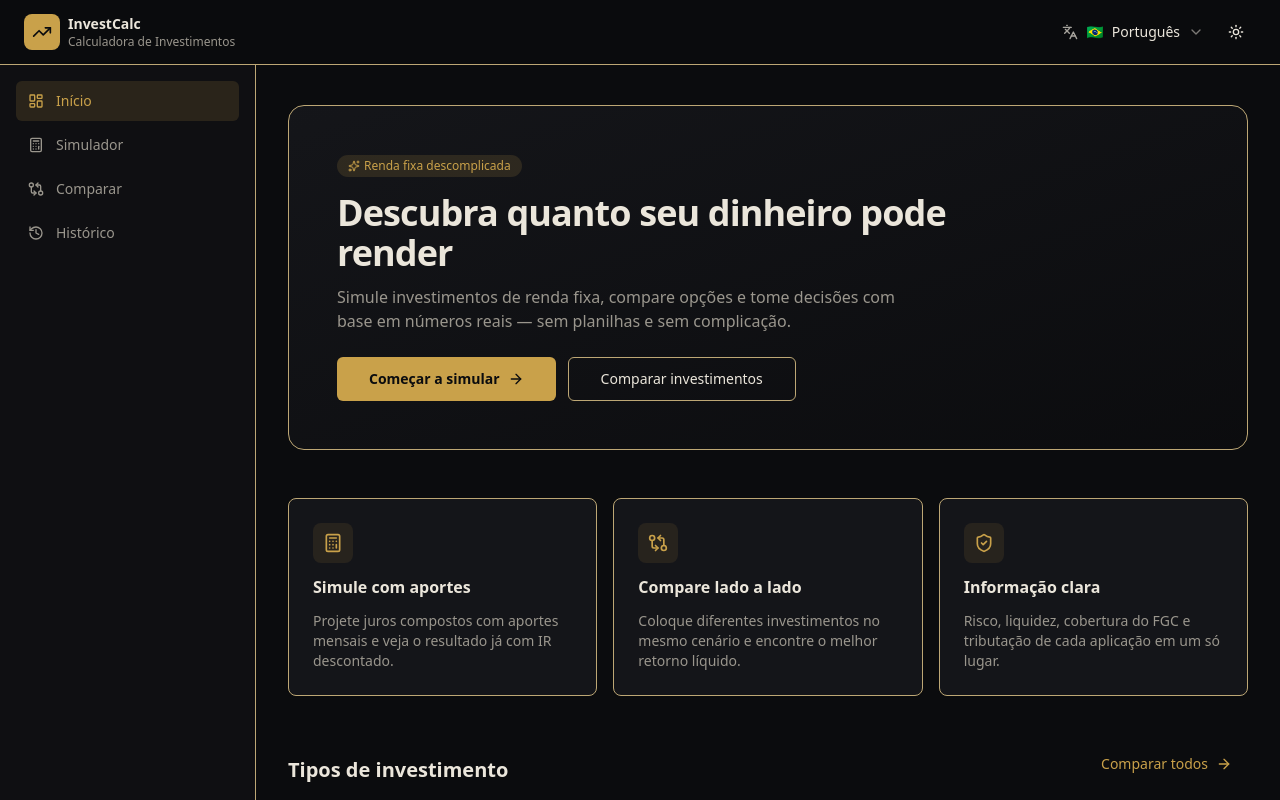
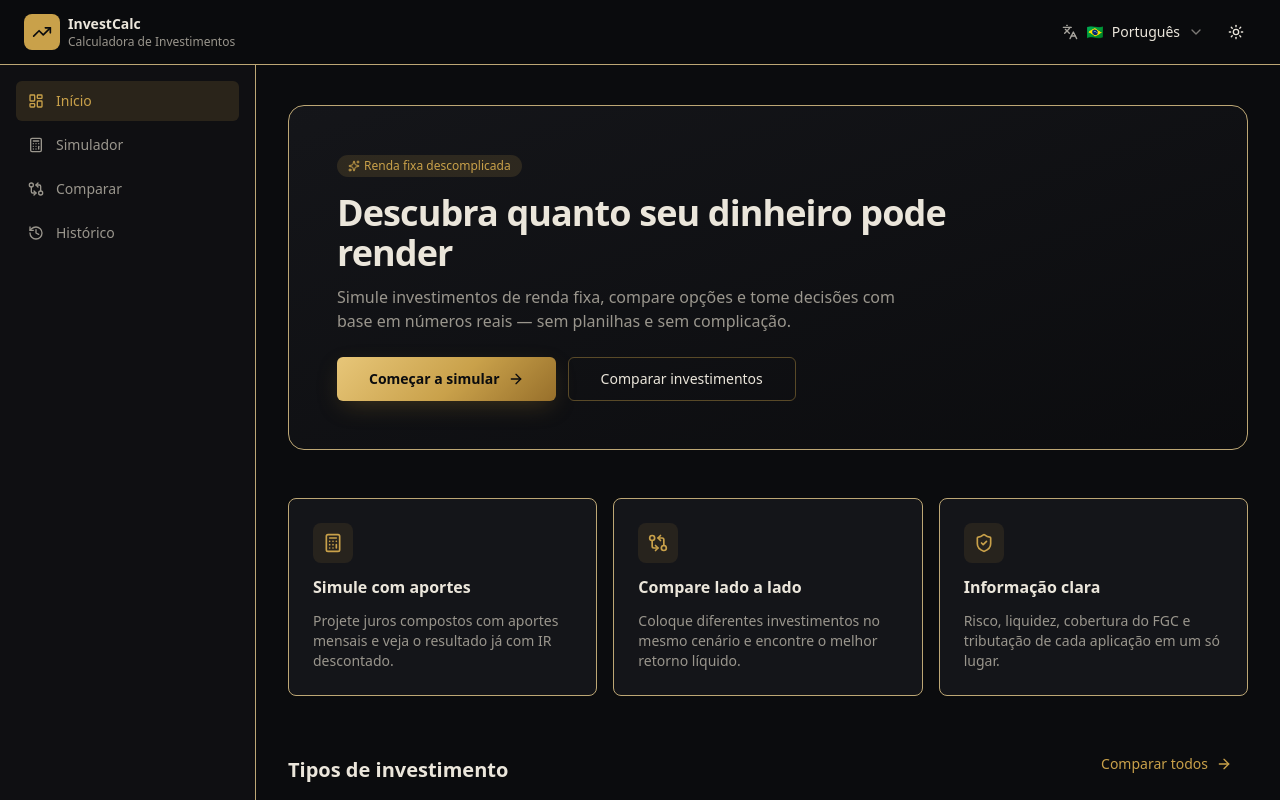
Before and after one commit to cielioqueiroz/calculadora-investimentos, a React (Vite) app: page / in a window 1280 px wide. Shown: the top 800 px of the page. Built offline with nearby package versions, Linux system fonts and the light colour scheme.

Commit message:
Aplica gradiente ouro metalico ao botao primario

```diff
--- a/src/components/ui/button.tsx
+++ b/src/components/ui/button.tsx
@@ -9,11 +9,11 @@ const buttonVariants = cva(
     variants: {
       variant: {
         default:
-          'bg-primary text-primary-foreground hover:bg-primary/90 font-semibold',
+          'bg-gold-metal text-[hsl(228_11%_5%)] font-semibold shadow-gold transition-all hover:-translate-y-0.5 hover:brightness-105 active:translate-y-0',
         destructive:
           'bg-destructive text-destructive-foreground hover:bg-destructive/90',
         outline:
-          'border border-border bg-transparent hover:bg-accent hover:text-accent-foreground',
+          'border border-primary/40 bg-transparent text-foreground hover:border-primary hover:bg-primary/10',
         secondary:
           'bg-secondary text-secondary-foreground hover:bg-secondary/80',
         ghost: 'hover:bg-accent hover:text-accent-foreground',
```
